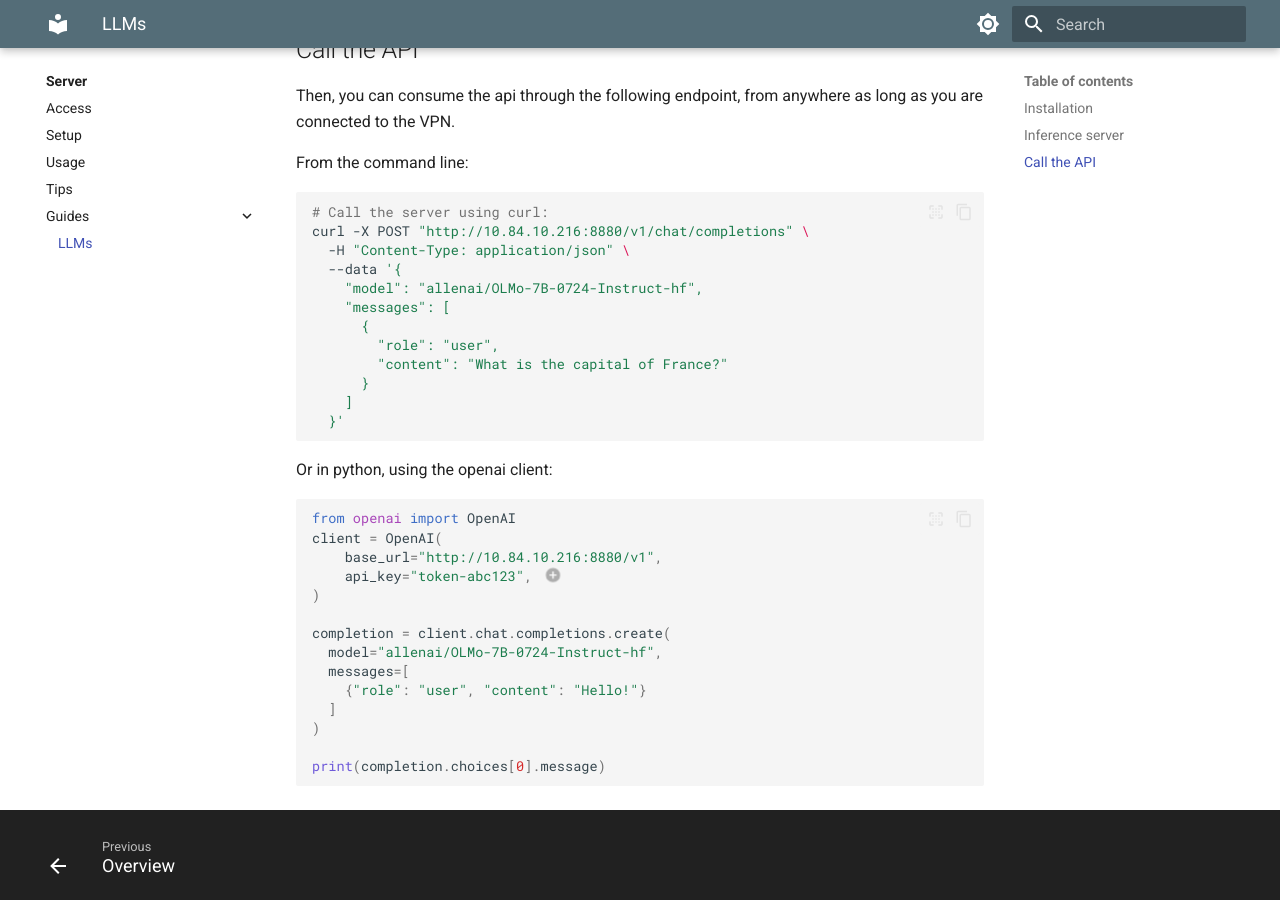
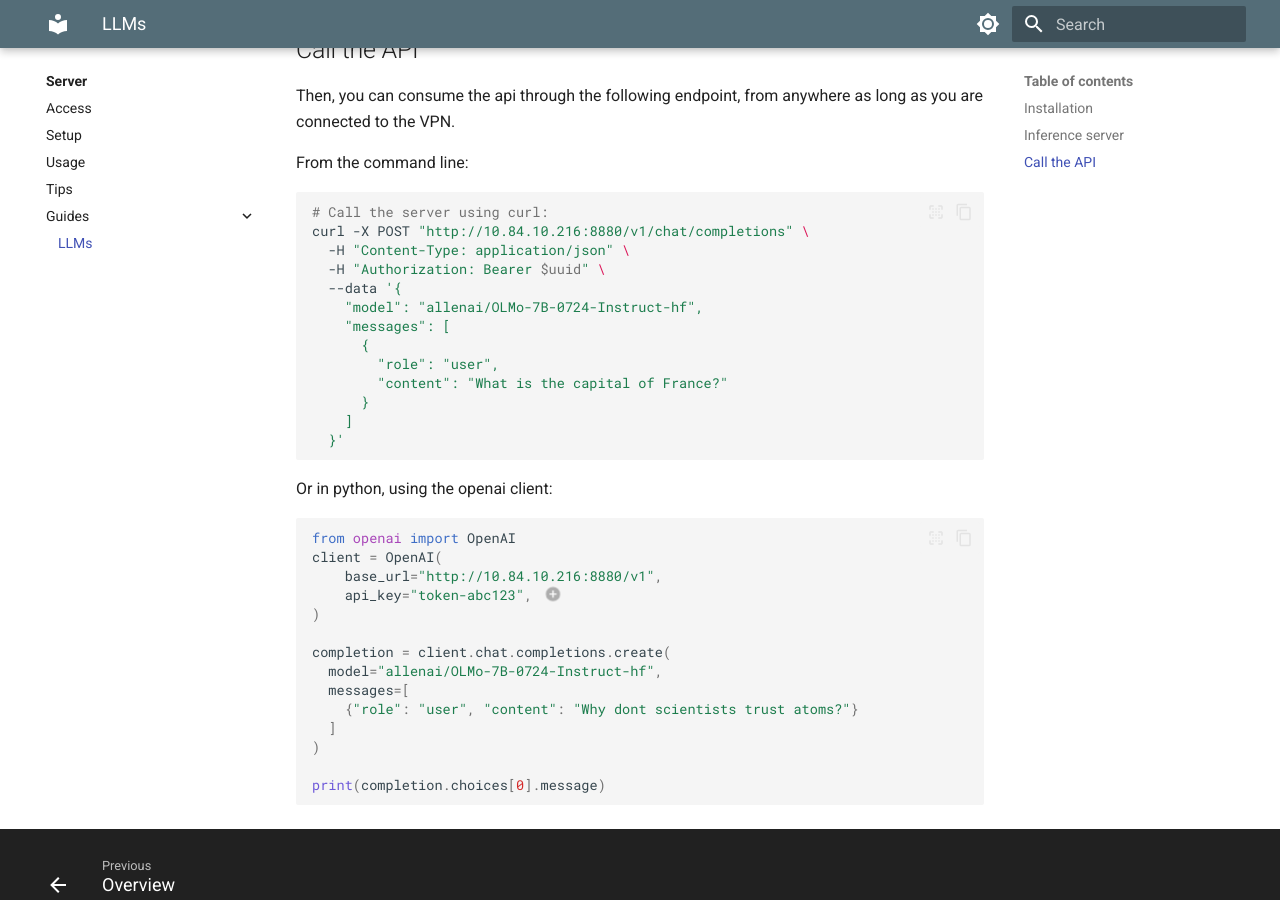
Before and after one commit to cph-sodas/cph-sodas.github.io, an MkDocs documentation site: the page built from docs/server/guides/llms.md, in a window 1280 px wide and 900 px high, scrolled down 1011 px. Built offline with MkDocs 1.6.1 and Material for MkDocs 9.7.7, drawn with Linux system fonts in a browser that asks for light colours.

Commit message:
add auth

```diff
--- a/docs/server/guides/llms.md
+++ b/docs/server/guides/llms.md
@@ -52,6 +52,7 @@
 # Call the server using curl:
 curl -X POST "http://10.84.10.216:8880/v1/chat/completions" \
   -H "Content-Type: application/json" \
+  -H "Authorization: Bearer $uuid" \
   --data '{
     "model": "allenai/OLMo-7B-0724-Instruct-hf",
     "messages": [
@@ -75,7 +76,7 @@
 completion = client.chat.completions.create(
   model="allenai/OLMo-7B-0724-Instruct-hf",
   messages=[
-    {"role": "user", "content": "Hello!"}
+    {"role": "user", "content": "Why dont scientists trust atoms?"}
   ]
 )
 
```
